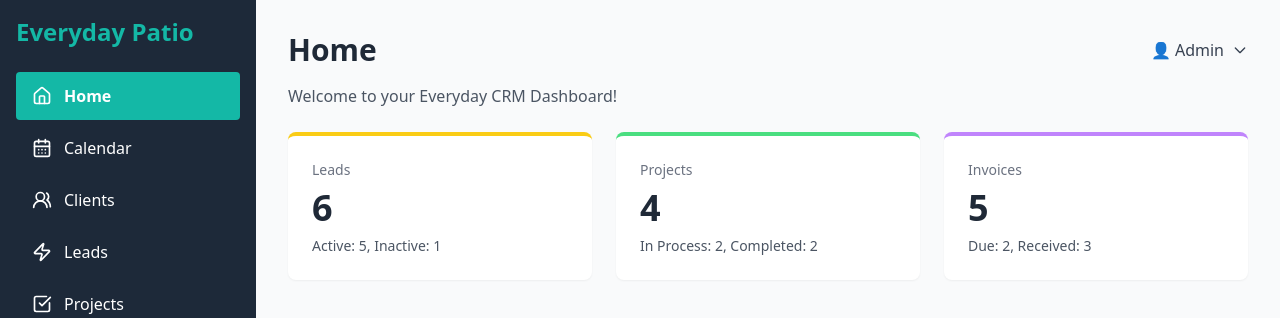
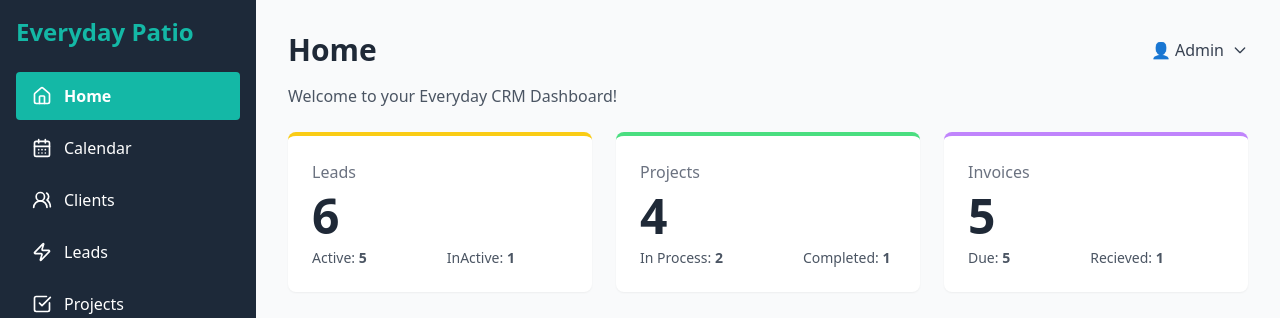
Before and after one commit to techzenithlabs/everyday-crm, a React (Vite) app in the folder client/: page /dashboard in a window 1280 px wide. Shown: the top 318 px of the page. Built offline with nearby package versions, Linux system fonts and the light colour scheme; no server answers; sample sign-in values are in the browser's storage.

Commit message:
worked on styling and css

```diff
--- a/client/src/components/DashboardCards.tsx
+++ b/client/src/components/DashboardCards.tsx
@@ -1,8 +1,9 @@
 const DashboardCards = () => {
   const cards = [
-    { title: "Leads", value: 6, meta: "Active: 5, Inactive: 1", border: "border-yellow-400" },
-    { title: "Projects", value: 4, meta: "In Process: 2, Completed: 2", border: "border-green-400" },
-    { title: "Invoices", value: 5, meta: "Due: 2, Received: 3", border: "border-purple-400" },
+
+    { title: "Leads", value: 6, statuslead1:"Active:", statuscount1:5, statuslead2:"InActive:",statuscount2:1, border: "border-yellow-400" },
+    { title: "Projects", value: 4, statuslead1:"In Process:", statuscount1:2, statuslead2:"Completed:",statuscount2:1, border: "border-green-400" },
+    { title: "Invoices", value: 5, statuslead1:"Due:", statuscount1:5, statuslead2:"Recieved:",statuscount2:1, border: "border-purple-400" },
   ];
 
   return (
@@ -12,9 +13,16 @@ const DashboardCards = () => {
           key={card.title}
           className={`bg-white p-6 rounded-lg shadow-sm border-t-4 ${card.border}`}
         >
-          <h3 className="text-sm font-medium text-gray-500 mb-2">{card.title}</h3>
-          <p className="text-4xl font-bold text-gray-800 mb-2">{card.value}</p>
-          <p className="text-sm text-gray-600 mt-1">{card.meta}</p>
+          <h3 className="text-base font-medium text-gray-500 mb-2">{card.title}</h3>
+          <p className="text-5xl font-bold text-gray-800 mb-2">{card.value}</p>
+          <div className="flex gap-20 text-sm text-gray-600 mt-2">
+            <p>
+              {card.statuslead1} <span className="font-semibold">{card.statuscount1}</span>
+            </p>
+            <p>
+              {card.statuslead2} <span className="font-semibold">{card.statuscount2}</span>
+            </p>
+          </div>
         </div>
       ))}
     </div>
```
